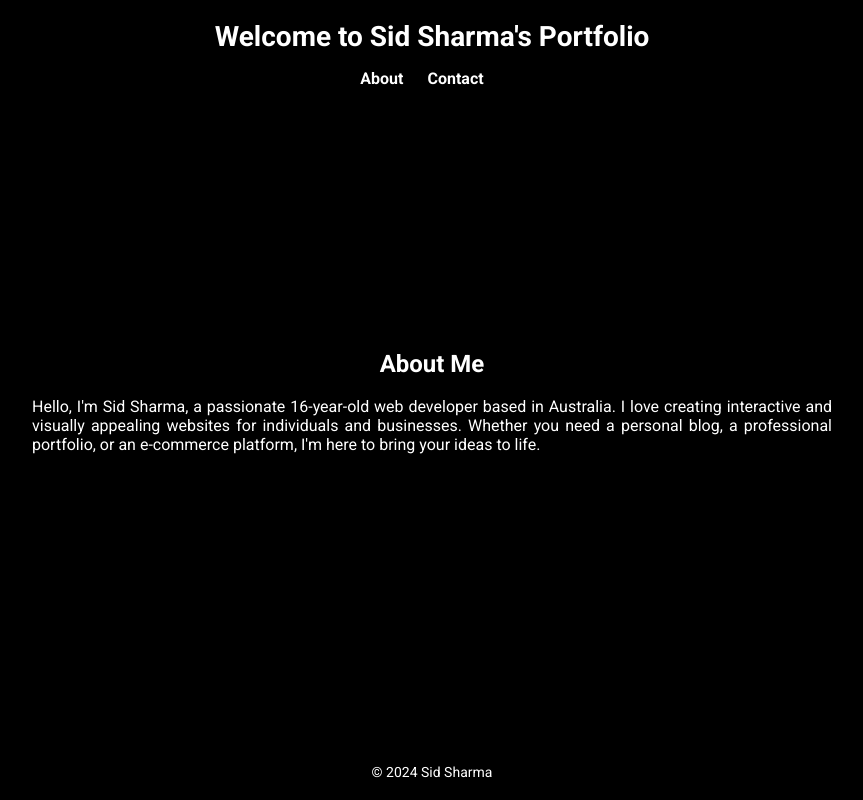
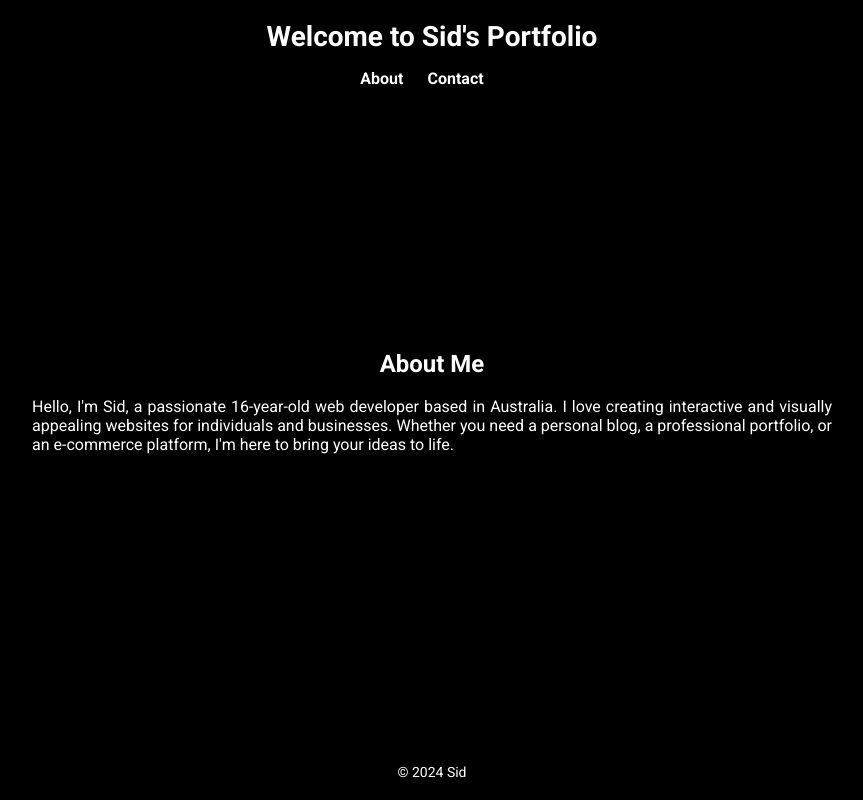
Before and after one commit to Sharms911/sidwebsite, a Flask app: page /sidwebsite/ in a window 1280 px wide. Shown: the whole page, without its empty margins (208-1071 px from the left). Run offline with Flask 3, Linux system fonts and the light colour scheme.

Commit message:
Update index.html

```diff
--- a/templates/index.html
+++ b/templates/index.html
@@ -3,7 +3,7 @@
 <head>
     <meta charset="UTF-8">
     <meta name="viewport" content="width=device-width, initial-scale=1.0">
-    <title>Sid Sharma - Portfolio</title>
+    <title>Sid - Portfolio</title>
     <link href="https://fonts.googleapis.com/css2?family=Roboto:wght@400;700&display=swap" rel="stylesheet">
     <style>
         /* Add your CSS styles here */
@@ -99,7 +99,7 @@
 </head>
 <body>
     <header>
-        <h1>Welcome to Sid Sharma's Portfolio</h1>
+        <h1>Welcome to Sid's Portfolio</h1>
         <nav>
             <ul>
                 <li><a href="#about">About</a></li>
@@ -110,11 +110,11 @@
 
     <section id="about">
         <h2>About Me</h2>
-        <p>Hello, I'm Sid Sharma, a passionate 16-year-old web developer based in Australia. I love creating interactive and visually appealing websites for individuals and businesses. Whether you need a personal blog, a professional portfolio, or an e-commerce platform, I'm here to bring your ideas to life.</p>
+        <p>Hello, I'm Sid, a passionate 16-year-old web developer based in Australia. I love creating interactive and visually appealing websites for individuals and businesses. Whether you need a personal blog, a professional portfolio, or an e-commerce platform, I'm here to bring your ideas to life.</p>
     </section>
 
     <footer>
-        <p>&copy; 2024 Sid Sharma</p>
+        <p>&copy; 2024 Sid</p>
     </footer>
 </body>
 </html>
```
